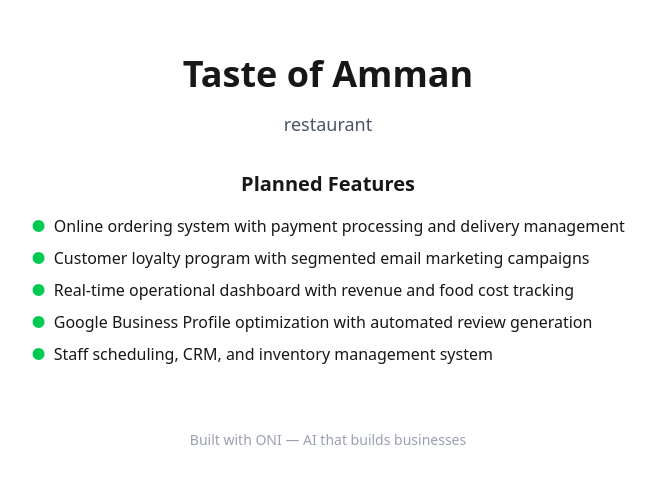
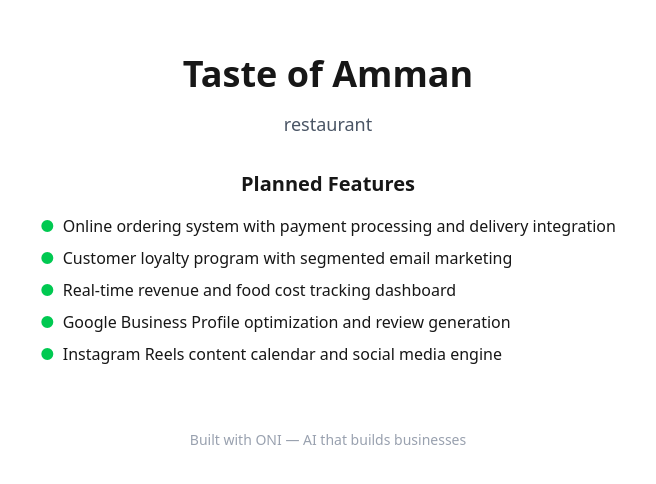
Before and after one commit to onneta/taste-of-amman, a Next.js app: page / in a window 1280 px wide. Shown: the part 148-632 px from the top of the page, without its empty margins (312-968 px from the left). Built offline with nearby package versions, Linux system fonts and the light colour scheme.

Commit message:
ONI: Initial scaffold for Taste of Amman

```diff
--- a/src/app/page.tsx
+++ b/src/app/page.tsx
@@ -6,11 +6,11 @@ export default function Home() {
       <div className="max-w-2xl text-center">
         <h2 className="text-xl font-semibold mb-4">Planned Features</h2>
         <ul className="space-y-2 text-left">
-          <li className="flex items-center gap-2"><span className="text-green-500">●</span> Online ordering system with payment processing and delivery management</li>
-          <li className="flex items-center gap-2"><span className="text-green-500">●</span> Customer loyalty program with segmented email marketing campaigns</li>
-          <li className="flex items-center gap-2"><span className="text-green-500">●</span> Real-time operational dashboard with revenue and food cost tracking</li>
-          <li className="flex items-center gap-2"><span className="text-green-500">●</span> Google Business Profile optimization with automated review generation</li>
-          <li className="flex items-center gap-2"><span className="text-green-500">●</span> Staff scheduling, CRM, and inventory management system</li>
+          <li className="flex items-center gap-2"><span className="text-green-500">●</span> Online ordering system with payment processing and delivery integration</li>
+          <li className="flex items-center gap-2"><span className="text-green-500">●</span> Customer loyalty program with segmented email marketing</li>
+          <li className="flex items-center gap-2"><span className="text-green-500">●</span> Real-time revenue and food cost tracking dashboard</li>
+          <li className="flex items-center gap-2"><span className="text-green-500">●</span> Google Business Profile optimization and review generation</li>
+          <li className="flex items-center gap-2"><span className="text-green-500">●</span> Instagram Reels content calendar and social media engine</li>
         </ul>
       </div>
       <footer className="mt-16 text-sm text-gray-400">
```
Also changed, not shown: 1 other file (tests, documents, lock files or other folders).
